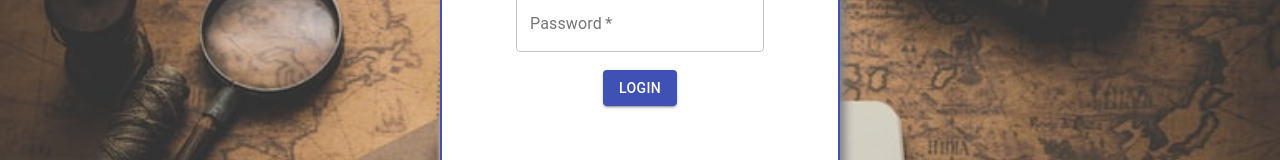
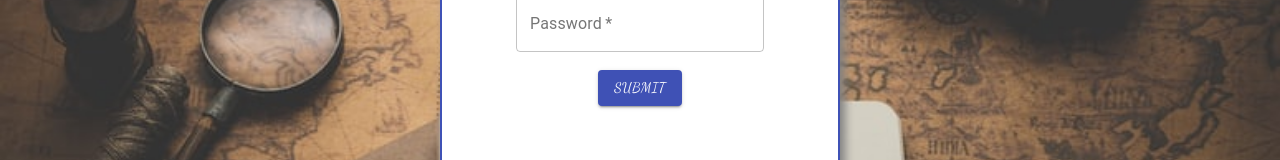
Before and after one commit to IsaiahMurray/Journal-Client, a React (Create React App) app: page / in a window 1280 px wide. Shown: the part 317-477 px from the top of the page. Built offline with nearby package versions, Linux system fonts and the light colour scheme.

Commit message:
Changed button font

```diff
--- a/src/components/Auth/Auth.jsx
+++ b/src/components/Auth/Auth.jsx
@@ -66,7 +66,7 @@ const useStyles = makeStyles((theme) => ({
   },
   button: {
     marginTop: "10px",
-
+    fontFamily: "'Dancing Script', cursive;",
       //* Mobile
       [theme.breakpoints.down("sm")]: {
         marginTop: "20px",
@@ -217,7 +217,7 @@ const Auth = (props) => {
                 variant="contained"
                 color="primary"
               >
-                 {login ? "Login" : "Register"}
+                 Submit
               </Button>
             </form>
           </div>
```
